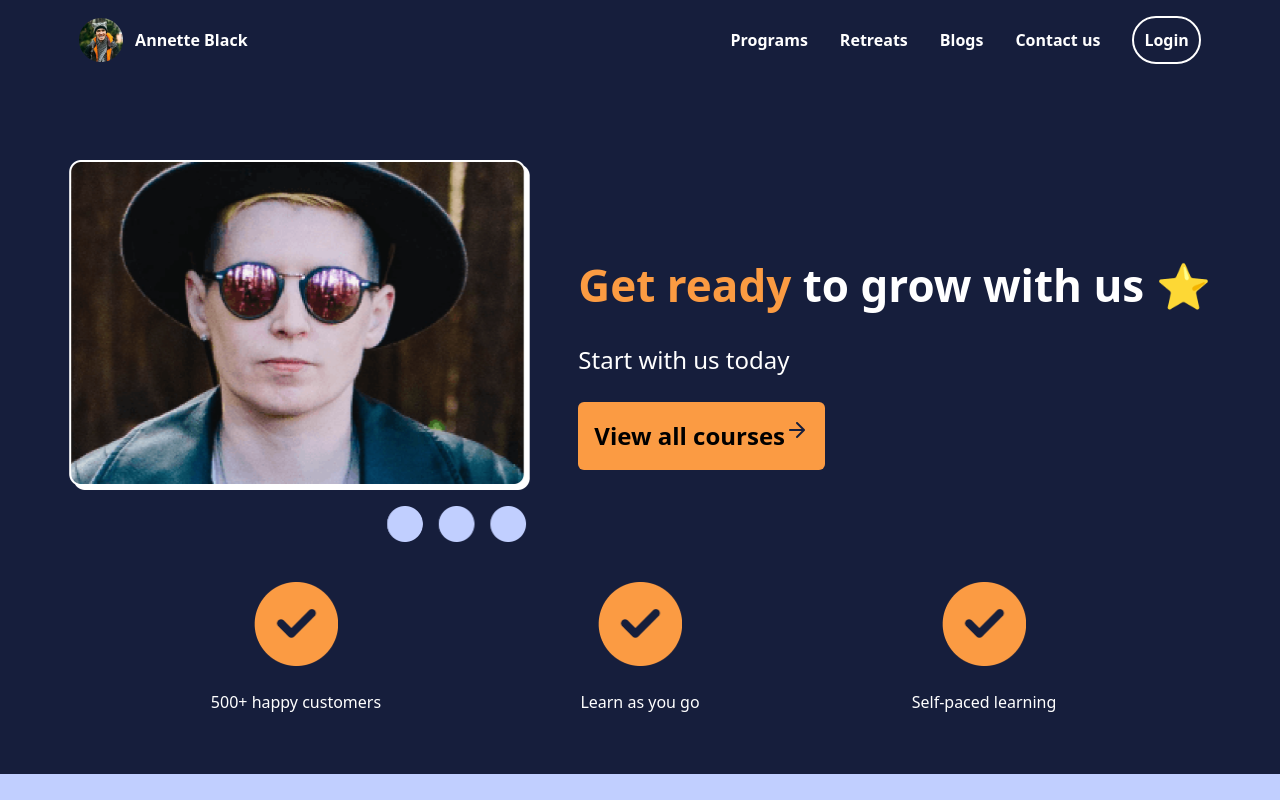
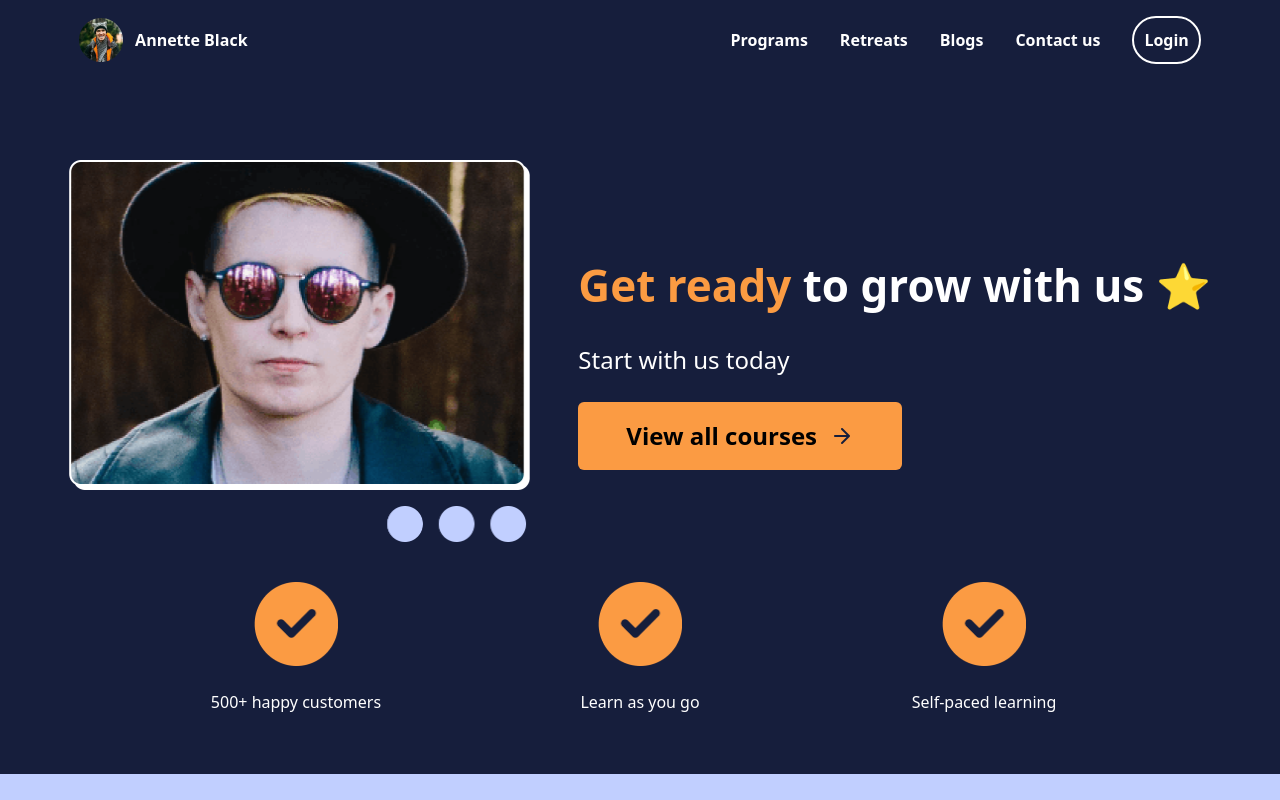
Before and after one commit to laskaramaan/qoohoo-assignment, a React (Create React App) app: page / in a window 1280 px wide. Shown: the top 800 px of the page. Built offline with nearby package versions, Linux system fonts and the light colour scheme.

Commit message:
config file added

```diff
--- a/src/components/Bootcamp.js
+++ b/src/components/Bootcamp.js
@@ -1,31 +1,7 @@
 import React, { useState } from "react";
-import BootcampImg from "../assets/bootcamp_img.png";
+
 import RightArrow from "../assets/arrow-right-icon.png";
-const Bootcamp_data = [
-  {
-    title: "3 Months",
-    head: "Amet minim mollit ",
-    desc: "Nulla Lorem mollit cupidatat irure. Laborum magna nulla duis ullamco cillum dolor. Voluptate exercitation incididunt aliquip deserunt reprehenderit elit laborum. ",
-    img: BootcampImg,
-    joinBtn: true,
-  },
-  {
-    title: "6 Months",
-    head: "Amet minim mollit ",
-    desc: "Nulla Lorem mollit cupidatat irure. Laborum magna nulla duis ullamco cillum dolor. Voluptate exercitation incididunt aliquip deserunt reprehenderit elit laborum. ",
-
-    img: BootcampImg,
-    joinBtn: true,
-  },
-  {
-    title: "12 Months",
-    head: "Amet minim mollit ",
-    desc: "Nulla Lorem mollit cupidatat irure. Laborum magna nulla duis ullamco cillum dolor. Voluptate exercitation incididunt aliquip deserunt reprehenderit elit laborum. ",
-
-    img: BootcampImg,
-    joinBtn: true,
-  },
-];
+import { Bootcamp_data } from "./config";
 
 const Bootcamp = () => {
   const [activeTitle, setActive] = useState(Bootcamp_data[0].title);
--- a/src/components/Courses.js
+++ b/src/components/Courses.js
@@ -1,26 +1,8 @@
 import React from "react";
 import ProfileImage from "../assets/profile-image.png";
 import RightArrow from "../assets/arrow-right-icon.png";
-import card1 from "../assets/card1.png";
-import card2 from "../assets/card2.png";
-import card3 from "../assets/card3.png";
-const CoursesCards = [
-  {
-    image: card1,
-    oneLiner: "Toledo",
-    joinBtn: true,
-  },
-  {
-    image: card2,
-    oneLiner: "Pembroke Pines",
-    joinBtn: true,
-  },
-  {
-    image: card3,
-    oneLiner: "Naperville",
-    joinBtn: true,
-  },
-];
+
+import { CoursesCards } from "./config";
 
 const Courses = () => {
   return (
--- a/src/components/Hero.js
+++ b/src/components/Hero.js
@@ -1,22 +1,7 @@
 import React from "react";
 import HeroMan from "../assets/hero-man-1.png";
 import BlackRightArrow from "../assets/black-right-arrow.png";
-import PointerIcon from "../assets/pointer-icon.png";
-
-const pointers = [
-  {
-    icon: PointerIcon,
-    oneLiner: "500+ happy customers ",
-  },
-  {
-    icon: PointerIcon,
-    oneLiner: "Learn as you go ",
-  },
-  {
-    icon: PointerIcon,
-    oneLiner: "Self-paced learning",
-  },
-];
+import { pointers } from "./config";
 
 const Hero = () => {
   return (
@@ -33,9 +18,15 @@ const Hero = () => {
             <p className="font-[400] text-[24px] mt-[24px]">
               Start with us today
             </p>
-            <button className="flex justify-center p-[16px] bg-[#fb9b43] font-[700] text-[24px] align-middle text-[black] rounded-md mt-[24px]">
+            <button className="flex justify-center py-[16px] px-[48px] bg-[#fb9b43] font-[700] text-[24px] align-middle text-[black] rounded-md mt-[24px] gap-[13px]">
               View all courses
-              <img className="h-[24px] w-[24px]" src={BlackRightArrow} />
+              <span>
+                {" "}
+                <img
+                  className="h-[24px] w-[24px] relative top-[6px]"
+                  src={BlackRightArrow}
+                />
+              </span>
             </button>
           </div>
         </div>
--- /dev/null
+++ b/src/components/config.js
@@ -0,0 +1,62 @@
+import PointerIcon from "../assets/pointer-icon.png";
+import card1 from "../assets/card1.png";
+import card2 from "../assets/card2.png";
+import card3 from "../assets/card3.png";
+import BootcampImg from "../assets/bootcamp_img.png";
+export const pointers = [
+  {
+    icon: PointerIcon,
+    oneLiner: "500+ happy customers ",
+  },
+  {
+    icon: PointerIcon,
+    oneLiner: "Learn as you go ",
+  },
+  {
+    icon: PointerIcon,
+    oneLiner: "Self-paced learning",
+  },
+];
+export const CoursesCards = [
+  {
+    image: card1,
+    oneLiner: "Toledo",
+    joinBtn: true,
+  },
+  {
+    image: card2,
+    oneLiner: "Pembroke Pines",
+    joinBtn: true,
+  },
+  {
+    image: card3,
+    oneLiner: "Naperville",
+    joinBtn: true,
+  },
+];
+
+export const Bootcamp_data = [
+  {
+    title: "3 Months",
+    head: "Amet minim mollit ",
+    desc: "Nulla Lorem mollit cupidatat irure. Laborum magna nulla duis ullamco cillum dolor. Voluptate exercitation incididunt aliquip deserunt reprehenderit elit laborum. ",
+    img: BootcampImg,
+    joinBtn: true,
+  },
+  {
+    title: "6 Months",
+    head: "Amet minim mollit ",
+    desc: "Nulla Lorem mollit cupidatat irure. Laborum magna nulla duis ullamco cillum dolor. Voluptate exercitation incididunt aliquip deserunt reprehenderit elit laborum. ",
+
+    img: BootcampImg,
+    joinBtn: true,
+  },
+  {
+    title: "12 Months",
+    head: "Amet minim mollit ",
+    desc: "Nulla Lorem mollit cupidatat irure. Laborum magna nulla duis ullamco cillum dolor. Voluptate exercitation incididunt aliquip deserunt reprehenderit elit laborum. ",
+
+    img: BootcampImg,
+    joinBtn: true,
+  },
+];
```
